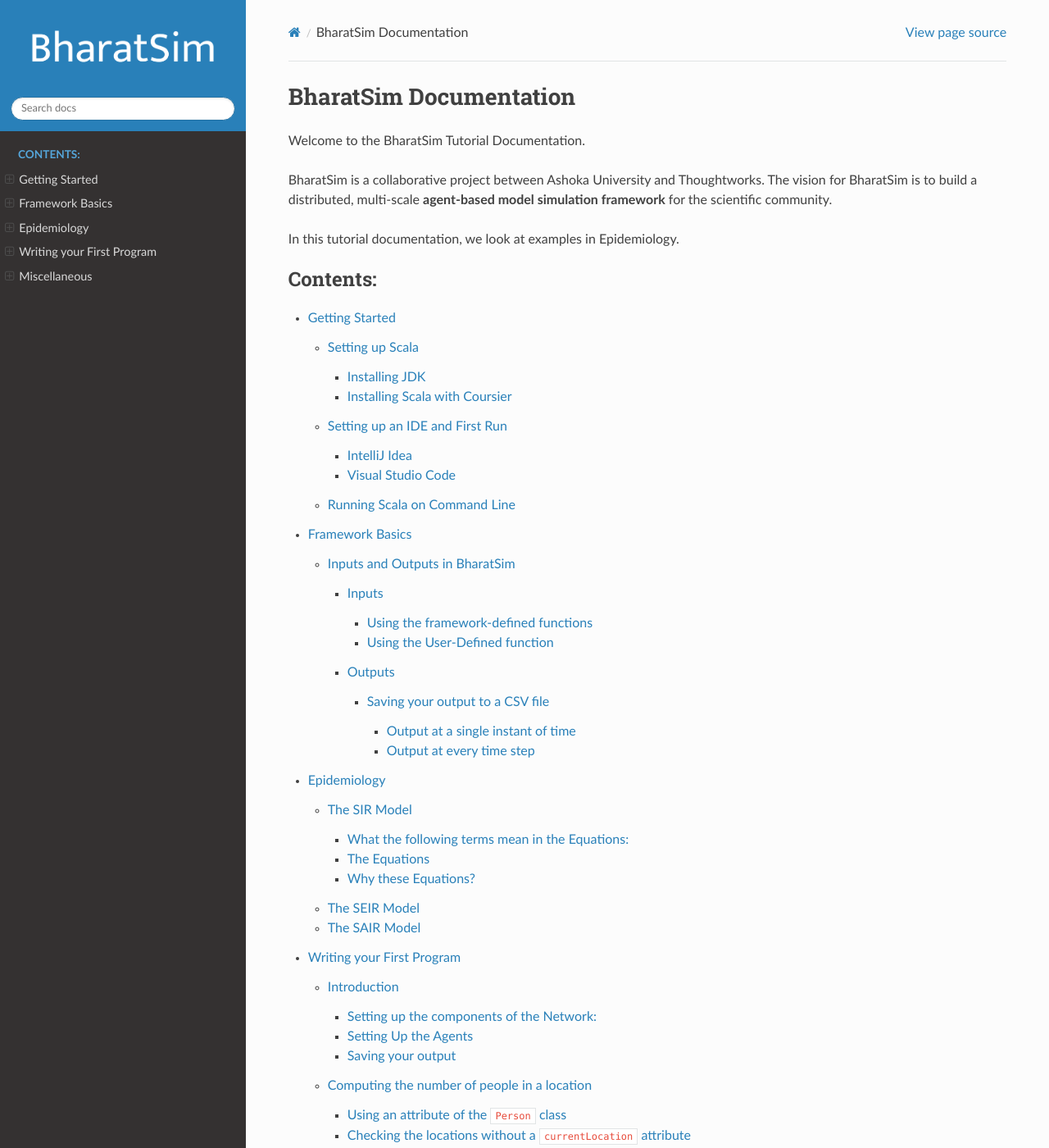
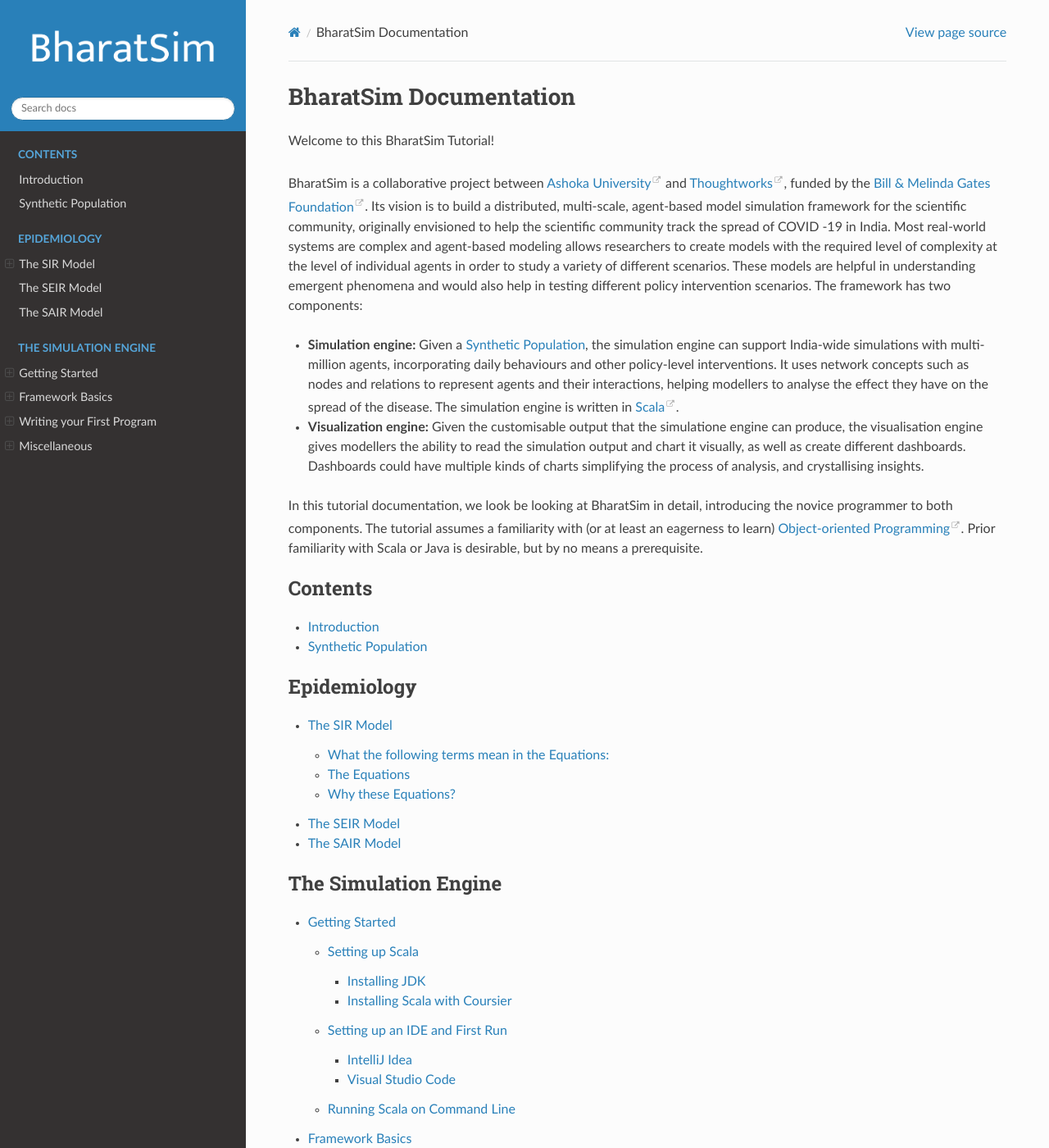
Before and after one commit to aleena-jose/bharatsim-tutorial, a Sphinx documentation site: the page built from source/index.rst, in a window 1280 px wide and 1400 px high. Shown: the whole window at 82% size. Built offline with Sphinx 7.4.7 and the Read the Docs theme 2.0.0, drawn with Linux system fonts in a browser that asks for light colours.

Commit message:
Added an introduction and multiple TOCs with captions

```diff
--- a/source/epidemiology.rst
+++ b/source/epidemiology.rst
@@ -1,7 +1,3 @@
-Epidemiology
-============
-
-
 The SIR Model
 --------------
 
@@ -10,9 +6,7 @@ Epidemiological models are often compartmental models, where each individual in
 In the SIR Model, initially all individuals are Susceptible, while the Infection is induced into a small fraction of the total population. Contacts of the ``Infected`` will transition to the ``Infected``. Similarly individuals progress from the ``Infected`` to the ``Removed`` coompartment with another rate. It is important to note that ``Removed`` does not imply either of *Recovered* or *Dead*, rather a combination of both. The representation of the model looks as follows.
 
 .. figure:: _static/images/epidemiology-sir-de-1.png
-    :width: 200px
     :align: center
-    :height: 100px
     :alt: alternate text
     :figclass: align-center
 
@@ -56,12 +53,12 @@ In a closed population with no births or deaths, the SEIR model can be defined u
 
 .. math::
 
-    \begin{aligned}
-        \frac{dS}{dt} &= \frac{ -\lambda_S SI }{N} \\ \\
-        \frac{dE}{dt} &= \frac{ \lambda_S SI }{N} - \lambda_E E \\ \\
-        \frac{dI}{dt} &= \lambda_E E - \lambda_I I \\ \\
-        \frac{dR}{dt} &= \lambda_I I
-    \end{aligned}
+  \begin{aligned}
+      \frac{dS}{dt} &= \frac{ -\lambda_S SI }{N} \\ \\
+      \frac{dE}{dt} &= \frac{ \lambda_S SI }{N} - \lambda_E E \\ \\
+      \frac{dI}{dt} &= \lambda_E E - \lambda_I I \\ \\
+      \frac{dR}{dt} &= \lambda_I I
+  \end{aligned}
 
 
 where the total population,
@@ -75,7 +72,7 @@ Introducing the incubation period does not change the total number of infections
 .. image:: _static/images/seir2.png
 .. image:: _static/images/seir.png
 
-The above equations can be solved numerically to get deterministic results but, as explained in :ref:`sir-model`, we can also solve it stochastically using a similar algorithm.
+The above equations can be solved numerically to get deterministic results but, as explained in :ref:`The SIR Model`, we can also solve it stochastically using a similar algorithm.
 
 In the algorithm, if the agent is ``Susceptible``, we compute the number of infected individuals they come in contact with who could potentially infect them (I). Then, during each time step :math:`{\delta t}`, they are transferred to the ``Exposed`` compartment, with some probability,
 
--- a/source/index.rst
+++ b/source/index.rst
@@ -1,17 +1,30 @@
 BharatSim Documentation
 ========================
 
-Welcome to the BharatSim Tutorial Documentation.
+Welcome to this BharatSim Tutorial!
 
-BharatSim is a collaborative project between Ashoka University and Thoughtworks. The vision for BharatSim is to build a distributed, multi-scale **agent-based model simulation framework** for the scientific community.
+BharatSim is a collaborative project between `Ashoka University <https://www.ashoka.edu.in/>`_ and `Thoughtworks <https://www.thoughtworks.com/>`_, funded by the `Bill & Melinda Gates Foundation <https://www.gatesfoundation.org/>`_. Its vision is to build a distributed, multi-scale, agent-based model simulation framework for the scientific community, originally envisioned to help the scientific community track the spread of COVID -19 in India. Most real-world systems are complex and agent-based modeling allows researchers to create models with the required level of complexity at the level of individual agents in order to study a variety of different scenarios. These models are helpful in understanding emergent phenomena and would also help in testing different policy intervention scenarios. The framework has two components:
 
-In this tutorial documentation, we look at examples in Epidemiology.
+- **Simulation engine:** Given a :ref:`Synthetic Population`, the simulation engine can support India-wide simulations with multi-million agents, incorporating daily behaviours and other policy-level interventions. It uses network concepts such as nodes and relations to represent agents and their interactions, helping modellers to analyse the effect they have on the spread of the disease. The simulation engine is written in `Scala <https://en.wikipedia.org/wiki/Scala_(programming_language)>`_.
+
+- **Visualization engine:** Given the customisable output that the simulatione engine can produce, the visualisation engine gives modellers the ability to  read the simulation output and chart it visually, as well as create different dashboards. Dashboards could have multiple kinds of charts simplifying the process of analysis, and crystallising insights.
+
+In this tutorial documentation, we look be looking at BharatSim in detail, introducing the novice programmer to both components. The tutorial assumes a familiarity with (or at least an eagerness to learn) `Object-oriented Programming <https://en.wikipedia.org/wiki/Object-oriented_programming>`_. Prior familiarity with Scala or Java is desirable, but by no means a prerequisite.
 
 .. toctree::
-   :caption: Contents:
+   :caption: Contents
+
+   introduction
+
+.. toctree::
+   :caption: Epidemiology
+
+   epidemiology
+
+.. toctree::
+   :caption: The Simulation Engine
 
    setup
    frameworkbasics
-   epidemiology
    firstprogram
    miscellaneous
--- /dev/null
+++ b/source/introduction.rst
@@ -0,0 +1,25 @@
+Introduction
+============
+
+To analyse and predict behaviour of complex phenomena such as the spread of COVID-19 through a network of individuals, one is often greatly helped by the ability to create hypothetical scenarios and simulate them. For example, an infectious disease outbreak is heavily influenced by many factors both pertaining to the disease (such as vaccination or intrinsic immunity levels), as well as pertaining to the network on which it spreads (such as the age structure and density of the underlying population). Such heterogeneity often leads to outbreaks of different sizes and severities in two locations that might appear similar on paper. Thus, it is necessary to implement a model that is able to incorporate heterogeneity into the behaviours and interactions at the level of individual agents.
+
+For this reason simply importing models developed for other countries which do not take into account many complexities of the Indian situation -- its unique demographics, the state (or absence) of health care, stratified social structures and complex ecological gradients -- may not be able to achieve the desirable level of predictive ability. The inputs that are required for such modelling must be collated from multiple sources, including imperfect and not easily usable government data, requiring both local knowledge and considerable experience in data analysis and interpretation. The result is a pressing need for an epidemic modelling framework tailored to Indian needs, with potential applications beyond its immediate use for COVID-19 modelling.
+
+Given the flexibility that it aims to achieve, it should not be surprising that building and implementing such agent-based models not an easy task. Good models should ideally enable us to predict the timing of potential surges in health care requirements, making it easier to allocate resources in a timely manner. They should also allow us to compare the merits of different non-pharmaceutical interventions as the epidemic progresses, while helping us understand, say, the role that asymptomatic infections play in the disease spread.
+
+BharatSim is such a framework, helping model developers to build large-scale agent-based models to address the above challenges in an Indian context. BharatSim's vision is to build an India scale agent based framework that would enable modellers from various fields of study -- ranging from epidemiology, and disaster management to economics -- to advise policy makers and other institutions in their decisions. No other framework in India is as generic or scalable in this context.
+
+
+**Key features of BharatSim.** BharatSim has been developed with three goals in mind:
+
+1. Flexibility: Given that it is a social simulation framework, a researcher can develop models across disciplines such as epidemiology, economics, climate science, and so on,
+
+2. Scalability: It can keep track of to millions of agents in an efficient manner,
+
+3. Customisation: It has been developed to suit India's needs, via its support for synthetic population.
+
+
+Synthetic Population
+====================
+
+A synthetic population is a simplified individual-level representation of the actual population. This means that while every person is represented individually in it, not all of their attributes are included (for example, hair colour or shoe-size are deemed to be irrelevant for modelling epidemic spread, and are thus ignored, while the presence of commodities like diabetes would be included). As such, a synthetic population does not aim to be identical to the actual population, but instead attempts to match its various statistical distributions and correlations, thereby being sufficiently close to the true population to be used in modelling.
```
Also changed, not shown: other parts of source/epidemiology.rst (+10 -5 lines), source/firstprogram.rst (+8 -9 lines), source/miscellaneous.rst (line endings or trailing spaces), 1 other file.
